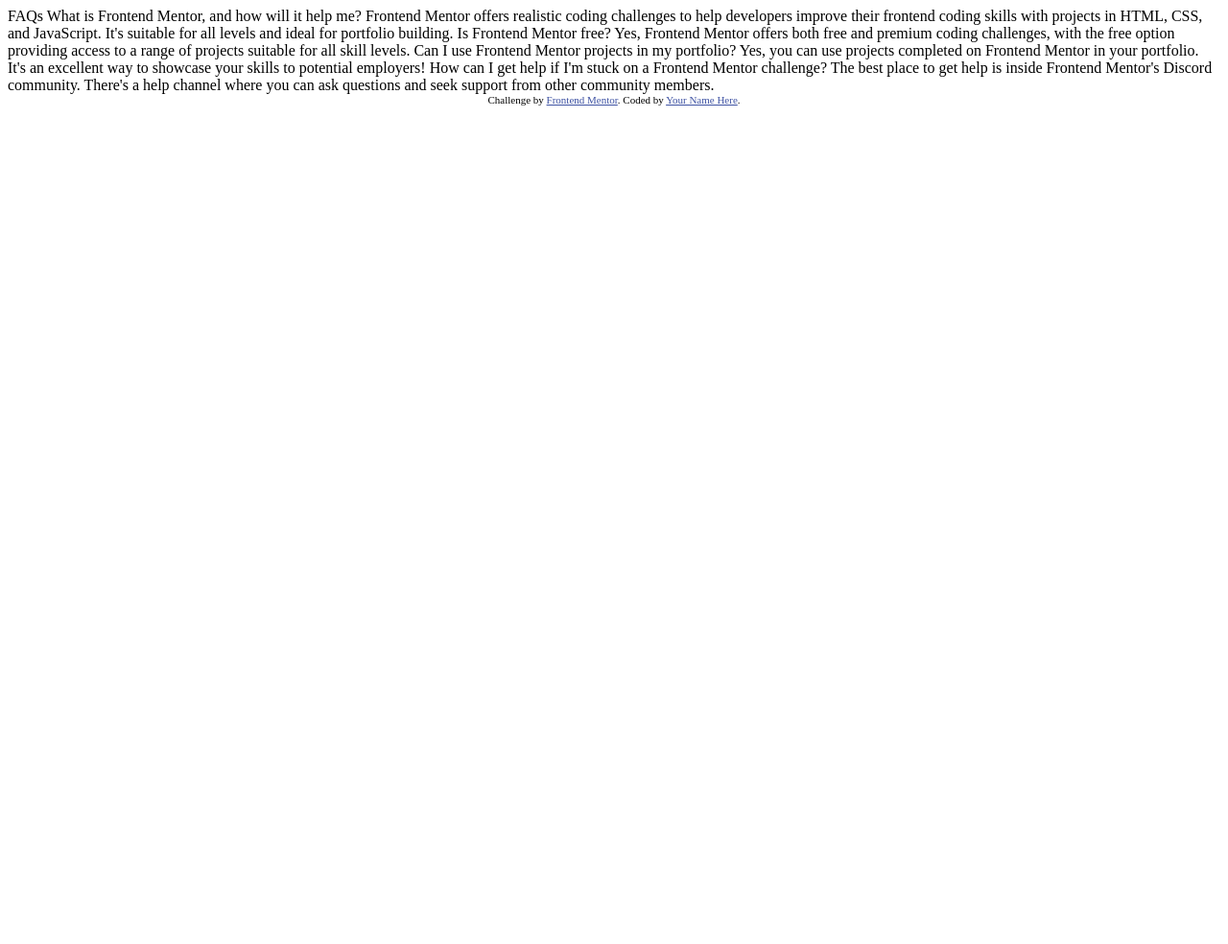
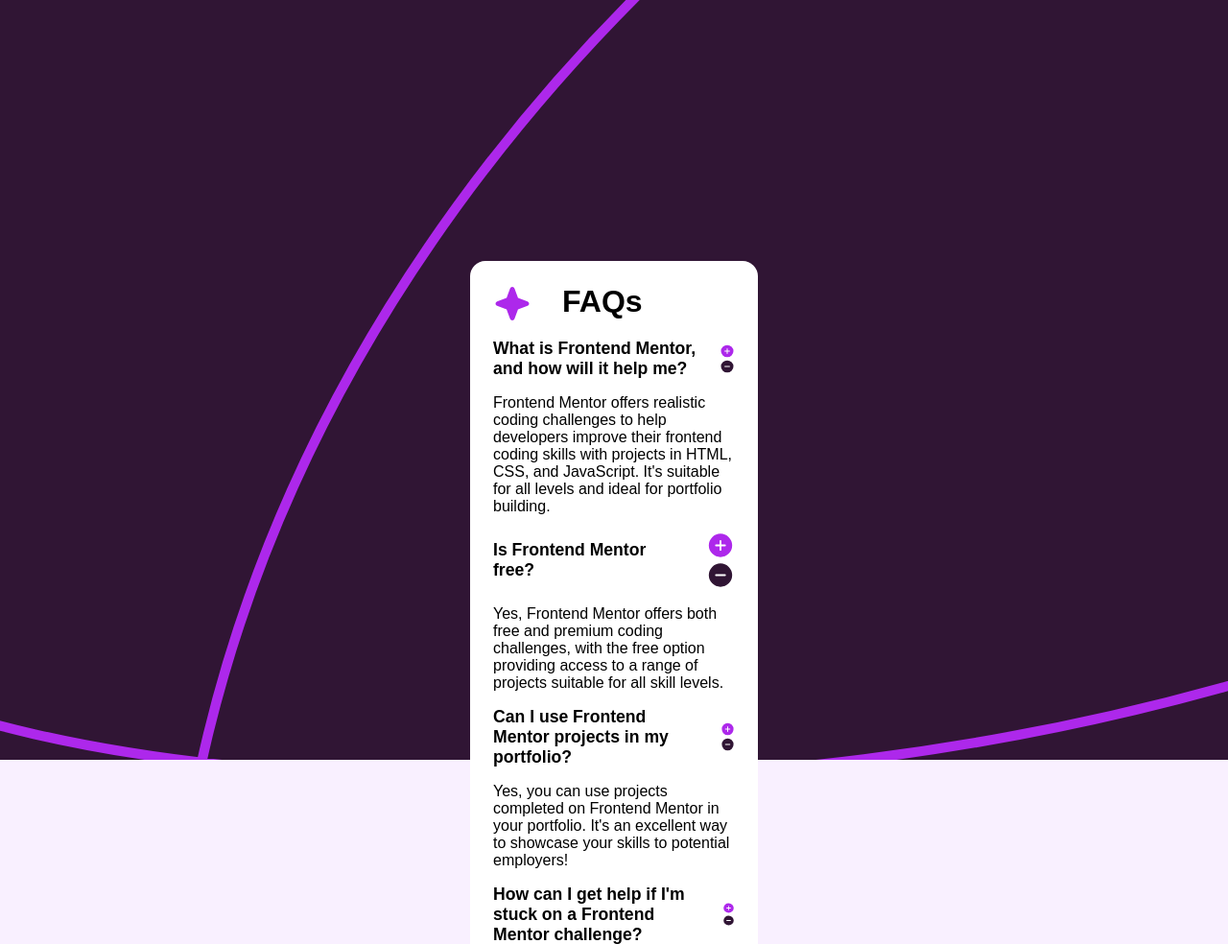
Before and after one commit to ShaunPour/faq-accordion-2.0, a plain HTML site: page index.html in a window 1280 px wide. Shown: the top 984 px of the page at 96% size. Before the commit the page ends 800 px from the top, so only its background shows below. Drawn offline with Linux system fonts and the light colour scheme; a web font is replaced by a local one.

Commit message:
fixed positioning for header and added background for accordion sections

```diff
--- /dev/null
+++ b/css/styles.css
@@ -0,0 +1,64 @@
+@import url('https://fonts.google.com/specimen/Work+Sans');
+
+* {
+    box-sizing: border-box;
+    margin: 0;
+    padding: 0;
+}
+
+:root {
+    --White: hsl(0, 0%, 100%);
+    --Light--pink: hsl(275, 100%, 97%);
+    --Grayish--purple: hsl(292, 16%, 49%);
+    --Dark--purple: hsl(292, 42%, 14%);
+}
+
+body {
+    background-color: var(--Light--pink);
+    background-image: url('../assets/images/background-pattern-mobile.svg');
+    background-repeat: no-repeat;
+    background-size: 100%;
+    font-family: 'Work Sans', sans-serif;
+    min-height: 100vh;
+    display: grid;
+    place-content: center;
+}
+
+img, svg {
+    max-width: 100%;
+    display: block;
+}
+
+button {
+    cursor: pointer;
+    background-color: transparent;
+    width: 100%;
+    padding: 1rem 0;
+    font-size: 1.1rem;
+    font-weight: 600;
+    text-align: left;
+    display: flex;
+    align-items: center;
+    justify-content: space-between;
+    gap: 1rem;
+    border: 0;
+}
+
+button:hover {
+    background-color: var(--Dark--purple);
+    color: var(--White);
+}
+
+.container {
+    background-color: var(--White);
+    max-width: 300px;
+    padding: 1.5rem;
+    border-radius: 1rem;
+    position: relative;
+    top: 17rem;
+}
+
+.faq-title {
+    display: flex;
+    gap: 2rem;
+}
--- a/index.html
+++ b/index.html
@@ -2,47 +2,88 @@
 <html lang="en">
     <head>
         <meta charset="UTF-8">
-  <meta name="viewport" content="width=device-width, initial-scale=1.0"> <!-- displays site properly based on user's device -->
-
-  <link rel="icon" type="image/png" sizes="32x32" href="./assets/images/favicon-32x32.png">
+        <meta name="viewport" content="width=device-width, initial-scale=1.0">
+        <!-- displays site properly based on user's device -->
+        <link rel="stylesheet" href="css/styles.css">
+        <link
+            rel="icon"
+            type="image/png"
+            sizes="32x32"
+            href="./assets/images/favicon-32x32.png">
 
         <title>Frontend Mentor | FAQ accordion</title>
-
-  <!-- Feel free to remove these styles or customise in your own stylesheet 👍 -->
-  <style>
-    .attribution { font-size: 11px; text-align: center; }
-    .attribution a { color: hsl(228, 45%, 44%); }
-  </style>
     </head>
     <body>
-
-  FAQs
-
+        <div class="container">
+            <div class="faq-title">
+                <img src="./assets/images/icon-star.svg" alt="" class="faq-star">
+                <h1 class="faq-title">FAQs</h1>
+            </div>
+            <div class="accordion-container">
+                <div class="accordion-item">
+                    <button id="accordion-btn" class="accordion btn">
                         What is Frontend Mentor, and how will it help me?
-
-  Frontend Mentor offers realistic coding challenges to help developers improve their
-  frontend coding skills with projects in HTML, CSS, and JavaScript. It's suitable for
-  all levels and ideal for portfolio building.
-
+                        <div class="icons">
+                            <img src="./assets/images/icon-plus.svg" alt="" class="plus-icon btn-icon">
+                            <img src="./assets/images/icon-minus.svg" alt="" class="minus-icon btn-icon">
+                        </div>
+                    </button>
+                    <div class="accordion-description">
+                        <p>
+                            Frontend Mentor offers realistic coding challenges to help developers improve
+                            their frontend coding skills with projects in HTML, CSS, and JavaScript. It's
+                            suitable for all levels and ideal for portfolio building.
+                        </p>
+                    </div>
+                </div>
+                <div class="accordion-item">
+                    <button id="accordion-btn" class="accordion btn">
                         Is Frontend Mentor free?
-
-  Yes, Frontend Mentor offers both free and premium coding challenges, with the free
-  option providing access to a range of projects suitable for all skill levels.
-
+                        <div class="icons">
+                            <img src="./assets/images/icon-plus.svg" alt="" class="plus-icon btn-icon">
+                            <img src="./assets/images/icon-minus.svg" alt="" class="minus-icon btn-icon">
+                        </div>
+                    </button>
+                    <div class="accordion-description">
+                        <p>
+                            Yes, Frontend Mentor offers both free and premium coding challenges, with the
+                            free option providing access to a range of projects suitable for all skill
+                            levels.
+                        </p>
+                    </div>
+                </div>
+                <div class="accordion-item">
+                    <button id="accordion-btn" class="accordion btn">
                         Can I use Frontend Mentor projects in my portfolio?
-
-  Yes, you can use projects completed on Frontend Mentor in your portfolio. It's an excellent
-  way to showcase your skills to potential employers!
-
+                        <div class="icons">
+                            <img src="./assets/images/icon-plus.svg" alt="" class="plus-icon btn-icon">
+                            <img src="./assets/images/icon-minus.svg" alt="" class="minus-icon btn-icon">
+                        </div>
+                    </button>
+                    <div class="accordion-description">
+                        <p>
+                            Yes, you can use projects completed on Frontend Mentor in your portfolio. It's
+                            an excellent way to showcase your skills to potential employers!
+                        </p>
+                    </div>
+                </div>
+                <div class="accordion-item">
+                    <button id="accordion-btn" class="accordion btn">
                         How can I get help if I'm stuck on a Frontend Mentor challenge?
-
-  The best place to get help is inside Frontend Mentor's Discord community. There's a help
-  channel where you can ask questions and seek support from other community members.
-
-
-  <div class="attribution">
-    Challenge by <a href="https://www.frontendmentor.io?ref=challenge" target="_blank">Frontend Mentor</a>.
-    Coded by <a href="#">Your Name Here</a>.
+                        <div class="icons">
+                            <img src="./assets/images/icon-plus.svg" alt="" class="plus-icon btn-icon">
+                            <img src="./assets/images/icon-minus.svg" alt="" class="minus-icon btn-icon">
+                        </div>
+                    </button>
+                    <div class="accordion-description">
+                        <p>
+                            The best place to get help is inside Frontend Mentor's Discord community.
+                            There's a help channel where you can ask questions and seek support from other
+                            community members.
+                        </p>
+                    </div>
+                </div>
+            </div>
         </div>
     </body>
 </html>
```
Also changed, not shown: js/script.js (added). Lines whose indentation alone changed are shown as unchanged.
